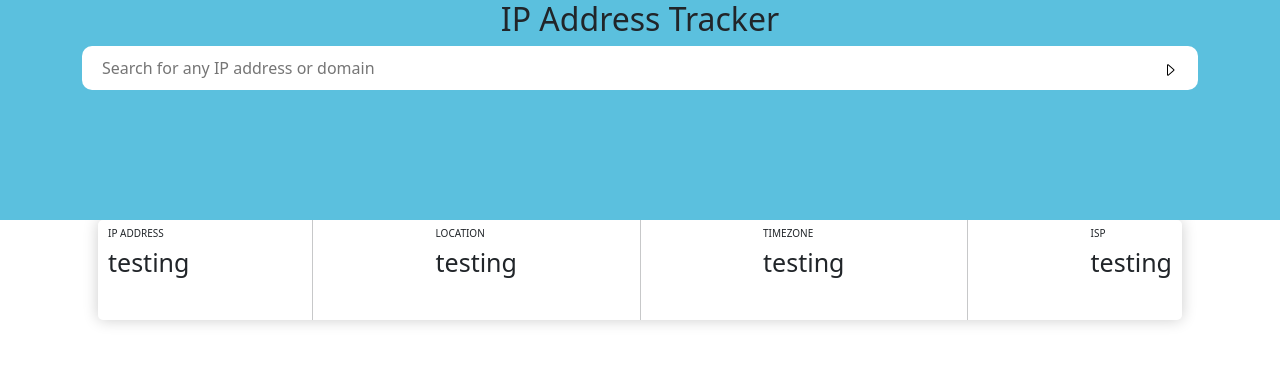
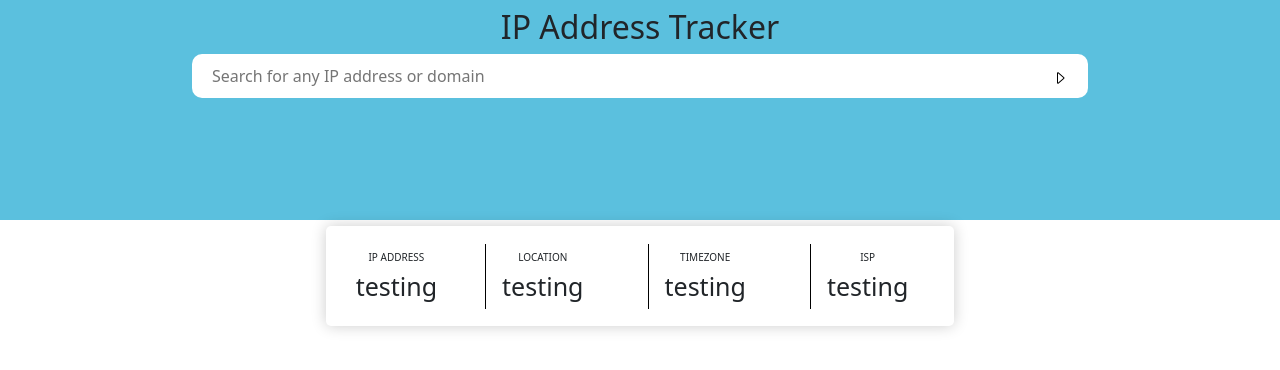
Before and after one commit to mosesnjoroge/ipaddresstrckr, a React (Vite) app: page / in a window 1280 px wide. Shown: the top 370 px of the page. Built offline with nearby package versions, Linux system fonts and the light colour scheme.

Commit message:
added the react-leaflet package

```diff
--- a/package.json
+++ b/package.json
@@ -14,7 +14,8 @@
     "leaflet": "^1.9.4",
     "react": "^18.2.0",
     "react-bootstrap": "^2.9.1",
-    "react-dom": "^18.2.0"
+    "react-dom": "^18.2.0",
+    "react-leaflet": "^4.2.1"
   },
   "devDependencies": {
     "@types/react": "^18.2.43",
--- a/src/App.jsx
+++ b/src/App.jsx
@@ -1,8 +1,6 @@
 import './App.css'
 import 'bootstrap/dist/css/bootstrap.min.css';
 import Banner from './components/MapComponents/Banner';
-import MapDisplay from './components/MapComponents/MapDisplay';
-// import GeoDisplay from './components/GeoDiplay';
 // import Leaflet from "leaflet";
 
 
@@ -11,7 +9,7 @@ function App() {
   return (
     <div className='app'>
       <Banner/>
-      <MapDisplay/>
+      {/* <MapDisplay/> */}
       <div className='pt-1'>
 
       </div>
--- a/src/components/InfoBox.jsx
+++ b/src/components/InfoBox.jsx
@@ -1,9 +1,9 @@
 
 export default function InfoBox() {
   return(
-    <div className="container">
+    <div className="info-box pt-4">
       <div className="card-category hstack gap-5">
-        <div className="location-box">
+        <div className="box">
           <h6>
             IP ADDRESS
           </h6>
@@ -11,8 +11,8 @@ export default function InfoBox() {
             testing
           </h3>
         </div>
-        <div className="vr"></div>
-        <div className="ip-address-box">
+        {/* <div className="vr"></div> */}
+        <div className="box">
           <h6>
             LOCATION
           </h6>
@@ -20,8 +20,8 @@ export default function InfoBox() {
             testing
           </h3>
         </div>
-        <div className="vr"></div>
-        <div className="timezone-box">
+        {/* <div className="vr"></div> */}
+        <div className="box">
           <h6 className="utc">
             TIMEZONE
           </h6>
@@ -29,8 +29,8 @@ export default function InfoBox() {
             testing
           </h3>
         </div>
-        <div className="vr"></div>
-        <div className="isp-box">
+        {/* <div className="vr"></div> */}
+        <div className="box">
           <h6>
             ISP
           </h6>
--- a/src/components/MapComponents/Banner.jsx
+++ b/src/components/MapComponents/Banner.jsx
@@ -1,13 +1,13 @@
+import InfoBox from "../InfoBox";
 
 export default function Banner() {
 
   return(
     <div className="banner-search-section">
-      <h2 className="text-center">
+      <h2 className="text-center pt-2">
         IP Address Tracker
       </h2>
       <form
-        className="form-group container"
         // onSubmit={handleSubmit}
       >
         <div className="map-form">
@@ -26,6 +26,7 @@ export default function Banner() {
           </button>
         </div>
       </form>
+      <InfoBox/>
     </div>
   );
 }
--- a/src/components/css/banner.css
+++ b/src/components/css/banner.css
@@ -8,6 +8,7 @@
   align-items: center;
   justify-content: center;
   margin: 0 auto;
+  max-width: 70%;
 }
 .input{
   width: 100%;
--- a/src/components/css/cards.css
+++ b/src/components/css/cards.css
@@ -1,12 +1,26 @@
+.info-box{
+  position: relative;
+  /* width: 100%; */
+}
+
 .card-category {
   height: 100px;
-  display: flex!important;
+  display: flex;
   justify-content: space-between;
-  align-items: flex-start!important;
-  margin: 0px 16px;
-  padding: 0px 10px;
+  align-items: center;
+  /* margin: 0px 16px; */
+  padding: 0px 30px;
   border-radius: 5px;
+  width: fit-content;
   box-shadow: 0 0 15px rgba(0,0,0,0.2);
+  background-color: white;
+  position: absolute;
+  left: 0;
+  right: 0;
+  top:0;
+  z-index: 999;
+  column-gap: 2rem;
+  margin: 8rem auto;
 }
 .card-category h6,h3{
   font-size: 10px;
@@ -18,7 +32,13 @@
   font-size: 25px!important;
   margin-top: 5px!important;
 }
-
+.box{
+  text-align: center;
+}
+.box:nth-of-type(n+2) {
+  border-left:1px solid black;
+  padding: 0 1rem;
+}
  /* Smallest device */
 @media (min-width: 100px) and (max-width: 575px) {
   .cards {
```
Also changed, not shown: 1 other file (tests, documents, lock files or other folders).
